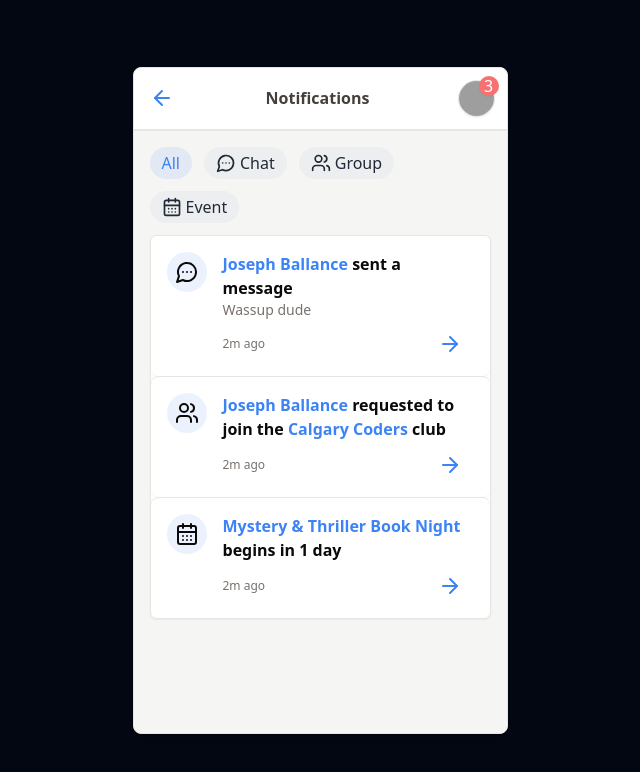
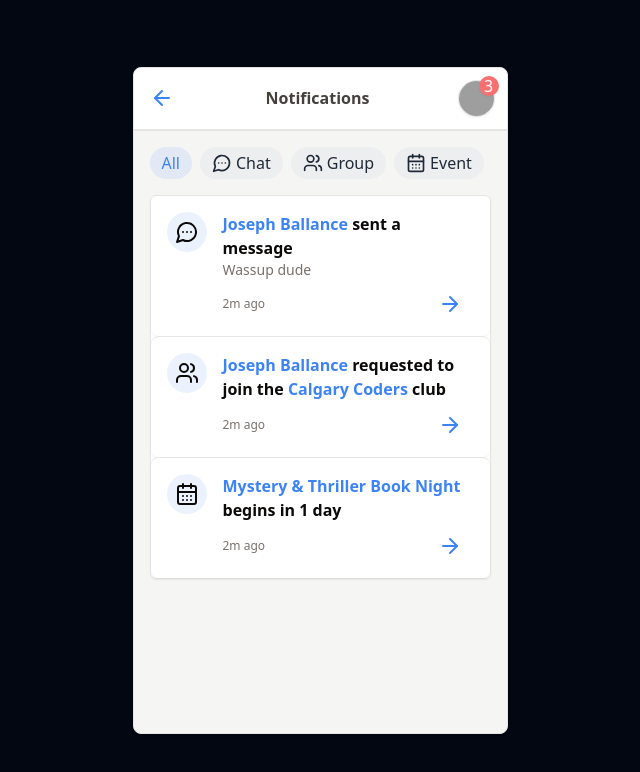
Before and after one commit to MatteoPM/481-Assignment, a React (Vite) app: page /#/notifications in a window 1280 px wide. Shown: the top 772 px of the page, without its empty margins (320-960 px from the left). Built offline with nearby package versions, Linux system fonts and the light colour scheme; grey boxes are pictures that could not be loaded.

Commit message:
4w5u65m76,879t

```diff
--- a/src/pages/events/event/Event.tsx
+++ b/src/pages/events/event/Event.tsx
@@ -161,14 +161,16 @@ function Event() {
           )}
 
           {group.leaderId !== data.currentUser!.id && (
+            <div className="sticky bottom-4 mt-auto">
               <Button
-              className="sticky bottom-4 mt-auto w-full"
+                className="mt-4 w-full"
                 onClick={handleRSVP}
                 disabled={data.currentUser!.rsvpIds.includes(event.id)}
               >
                 {!rsvpd && "RSVP"}
                 {rsvpd && "RSVP'd"}
               </Button>
+            </div>
           )}
 
           <AlertDialog open={isDialogOpen} onOpenChange={setIsDialogOpen}>
--- a/src/pages/notifications/Notifications.tsx
+++ b/src/pages/notifications/Notifications.tsx
@@ -51,8 +51,13 @@ function Notifications() {
 
   return (
     <>
-      <Page title="Notifications" showBackButton hideFooter>
-        <div className="flex flex-wrap gap-3">
+      <Page
+        title="Notifications"
+        showBackButton
+        hideFooter
+        bodyClassname="h-full flex flex-col p-0"
+      >
+        <div className="m-4 flex flex-wrap gap-2">
           {types.map((type2) => (
             <button
               key={type2.label}
@@ -68,13 +73,17 @@ function Notifications() {
             </button>
           ))}
         </div>
-        <div className="mt-3 flex flex-col divide-y overflow-hidden rounded-md border bg-white shadow-sm">
+
+        <div className="grow overflow-auto p-4 pt-0">
+          <div className="flex flex-col divide-y rounded-md border bg-white shadow-sm">
             {filteredNotifications.map((notification) => {
               return (
                 <>
                   <div className="flex items-start space-x-4 rounded-lg bg-card p-4 shadow-sm">
                     <div className="rounded-full bg-primary/10 p-2">
-                    {notification.category === "chat" && <MessageCircleMore />}
+                      {notification.category === "chat" && (
+                        <MessageCircleMore />
+                      )}
                       {notification.category === "group" && <Users />}
                       {notification.category === "event" && <CalendarDays />}
                     </div>
@@ -134,7 +143,8 @@ function Notifications() {
                                   {
                                     data.users.find(
                                       (user) =>
-                                      user.id === notification.data.requesterId,
+                                        user.id ===
+                                        notification.data.requesterId,
                                     )!.username
                                   }
                                 </span>
@@ -144,7 +154,8 @@ function Notifications() {
                                   user={
                                     data.users.find(
                                       (user) =>
-                                      user.id === notification.data.requesterId,
+                                        user.id ===
+                                        notification.data.requesterId,
                                     )!
                                   }
                                 />
@@ -183,14 +194,17 @@ function Notifications() {
                       {notification.type === "eventReminder" && (
                         <>
                           <h2 className="font-semibold">
-                          <span className="text-primary">
+                            <Link
+                              to={`/events/${notification.data.eventId}`}
+                              className="text-primary"
+                            >
                               {
                                 data.events.find(
                                   (event) =>
                                     event.id === notification.data.eventId,
                                 )!.title
                               }
-                          </span>{" "}
+                            </Link>{" "}
                             begins in 1 day
                           </h2>
 
@@ -215,6 +229,7 @@ function Notifications() {
               );
             })}
           </div>
+        </div>
       </Page>
     </>
   );
```
Lines whose indentation alone changed are shown as unchanged.
